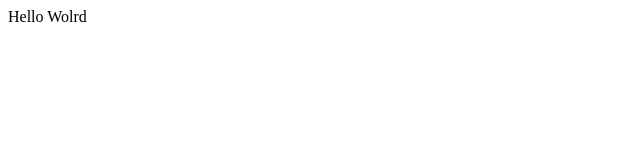
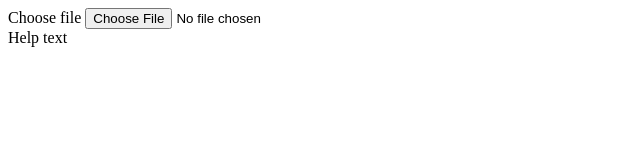
Before and after one commit to HuzaifaKhan7262526/testing-demo, a plain HTML site: page index.html in a window 1280 px wide. Shown: the whole page, without its empty margins (0-640 px from the left). Drawn offline with Linux system fonts and the light colour scheme.

Commit message:
good
good

```diff
--- a/index.html
+++ b/index.html
@@ -1,3 +1,21 @@
-<p>
-    Hello Wolrd
-</p>
+<!DOCTYPE html>
+<html lang="en">
+
+<head>
+    <meta charset="UTF-8">
+    <meta name="viewport" content="width=device-width, initial-scale=1.0">
+    <title>Document</title>
+</head>
+
+<body>
+    <div class="mb-3">
+        <label for="" class="form-label">Choose file</label>
+        <input type="file" class="form-control" name="" id="" placeholder="" aria-describedby="fileHelpId" />
+        <div id="fileHelpId" class="form-text">Help text</div>
+    </div>
+
+
+
+</body>
+
+</html>
```
